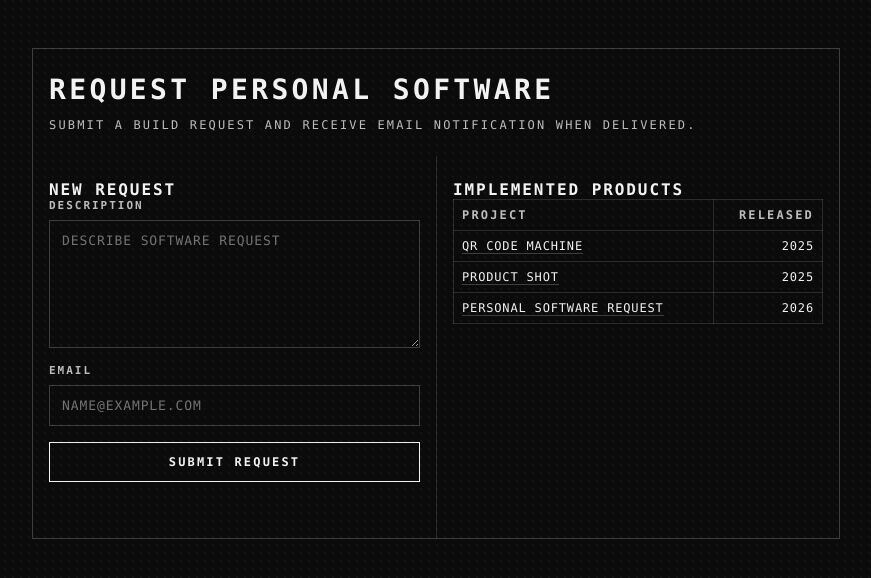
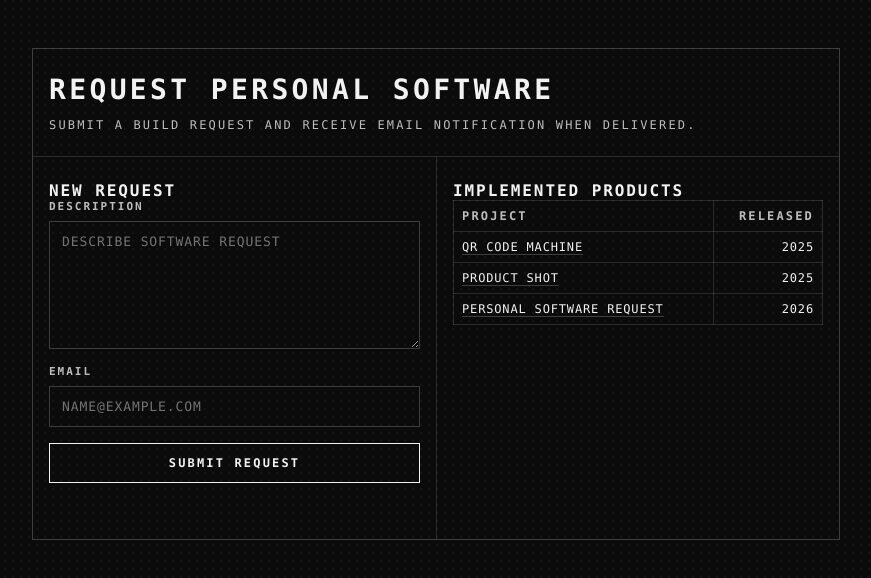
Before and after one commit to yaosamo/personal-software-request, a website: page index.html in a window 1280 px wide. Shown: the whole page, without its empty margins (204-1075 px from the left). Drawn offline with Linux system fonts and the light colour scheme; a web font is replaced by a local one.

Commit message:
style: connect center divider with horizontal grid rule

```diff
--- a/index.html
+++ b/index.html
@@ -93,6 +93,7 @@
       .grid {
         display: grid;
         grid-template-columns: 1fr 1fr;
+        border-top: 1px solid var(--hair);
       }
 
       .grid > .pane {
```
